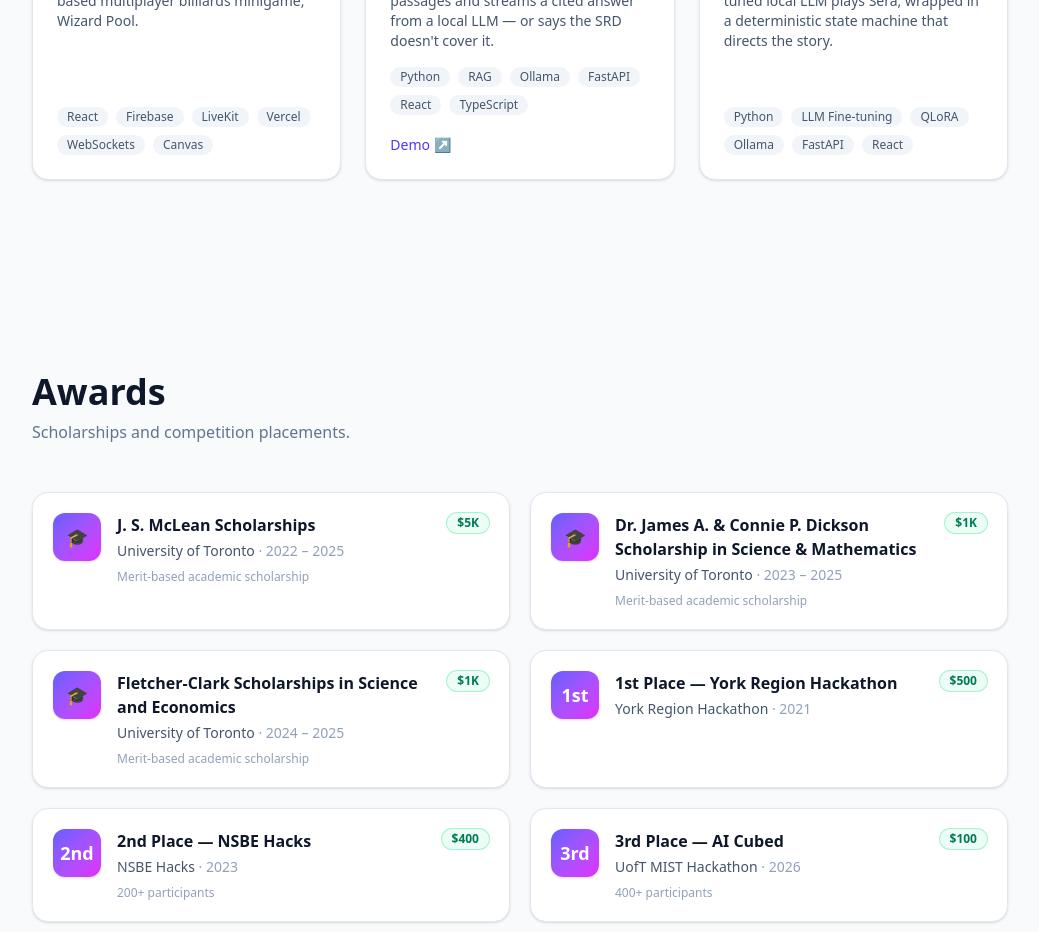
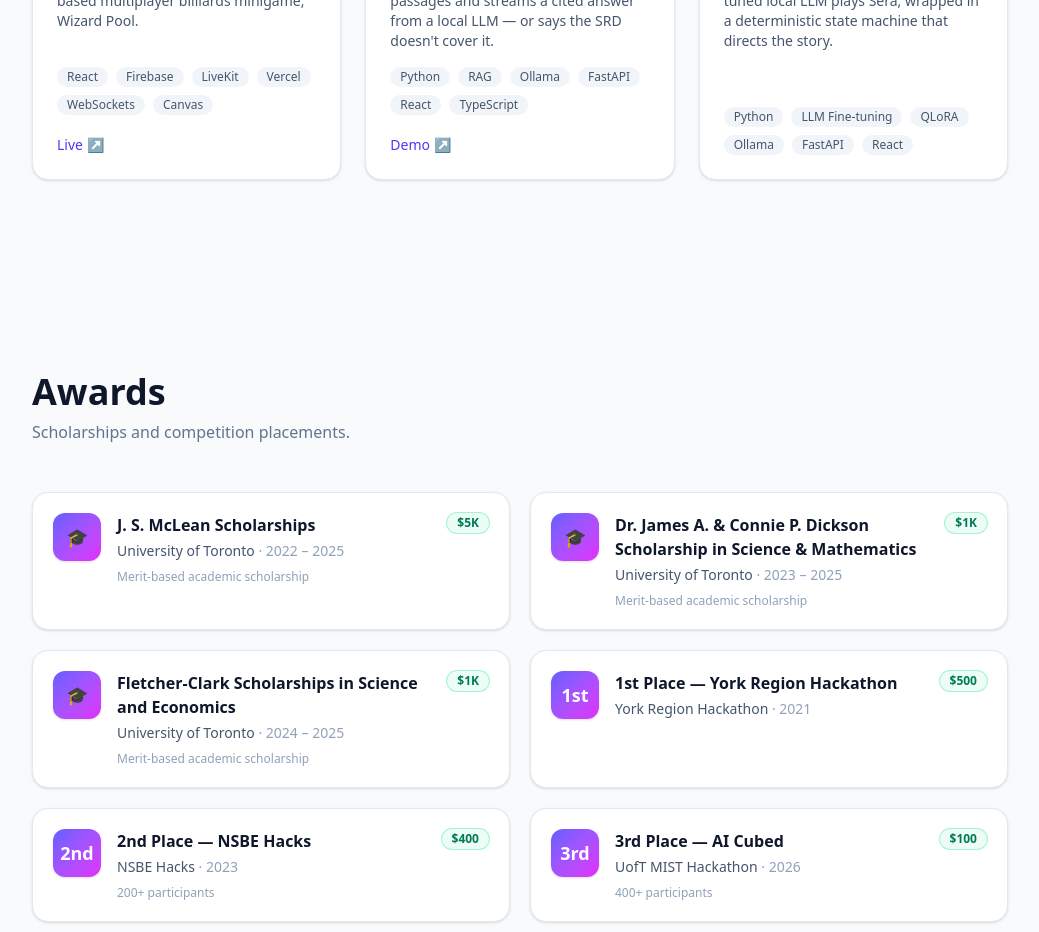
Before and after one commit to grandrx10/PersonalPortfolio, a React (Vite) app: page / in a window 1280 px wide. Shown: the part 4940-5872 px from the top of the page, without its empty margins (120-1159 px from the left). Built offline with nearby package versions, Linux system fonts and the light colour scheme.

Commit message:
Tavern chat live link added

```diff
--- a/src/data/projects.js
+++ b/src/data/projects.js
@@ -142,7 +142,7 @@ export const projects = [
     ],
     tags: ['React', 'Firebase', 'LiveKit', 'Vercel', 'WebSockets', 'Canvas'],
     image: 'https://github.com/user-attachments/assets/ea798cd9-fe2c-4aff-ab0d-487a2bcf4b18',
-    liveUrl: '',
+    liveUrl: 'https://tavern-chat.vercel.app/',
     repoUrl: '',
   },
   {
```
